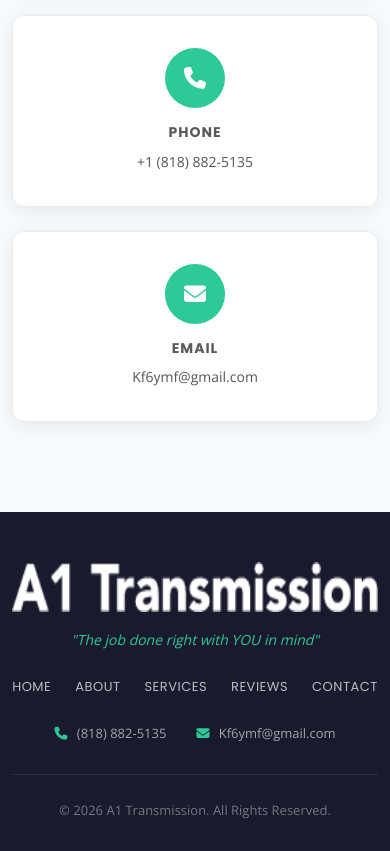
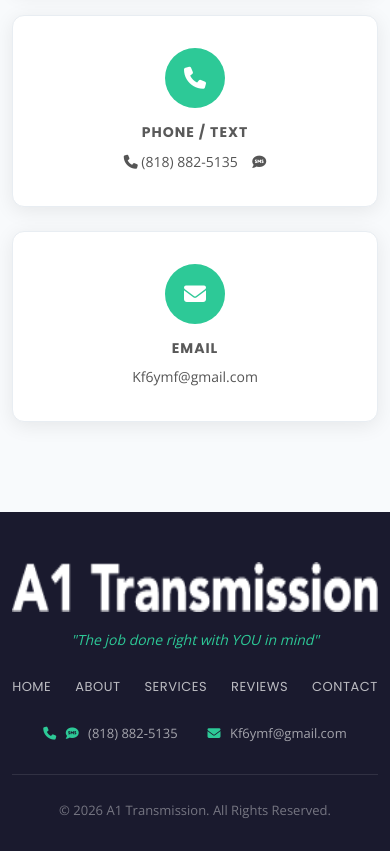
Before and after one commit to alwayshungry0814/a1transmission, a plain HTML site: page index.html in a window 390 px wide. Shown: the part 7080-7931 px from the top of the page. Drawn offline with nearby package versions, Linux system fonts and the light colour scheme.

Commit message:
Add SMS text icon to phone number, remove +1 prefix
Co-Authored-By: Claude Sonnet 4.6 <noreply@anthropic.com>

```diff
--- a/index.html
+++ b/index.html
@@ -319,8 +319,12 @@
               <div class="contact-icon">
                 <i class="fas fa-phone"></i>
               </div>
-              <h3>Phone</h3>
-              <p><a href="tel:+18188825135">+1 (818) 882-5135</a></p>
+              <h3>Phone / Text</h3>
+              <p>
+                <a href="tel:+18188825135"><i class="fas fa-phone"></i> (818) 882-5135</a>
+                &nbsp;&nbsp;
+                <a href="sms:+18188825135" title="Send a text"><i class="fas fa-sms"></i></a>
+              </p>
             </div>
           </div>
           <div class="col-lg-3 col-md-6 wow fadeInUp" data-wow-delay="0.4s">
@@ -356,7 +360,11 @@
           <a href="#contact">Contact</a>
         </div>
         <div class="footer-contact">
-          <span><i class="fas fa-phone"></i> (818) 882-5135</span>
+          <span>
+            <a href="tel:+18188825135"><i class="fas fa-phone"></i></a>
+            <a href="sms:+18188825135" title="Send a text"><i class="fas fa-sms"></i></a>
+            (818) 882-5135
+          </span>
           <span><i class="fas fa-envelope"></i> Kf6ymf@gmail.com</span>
         </div>
       </div>
```
